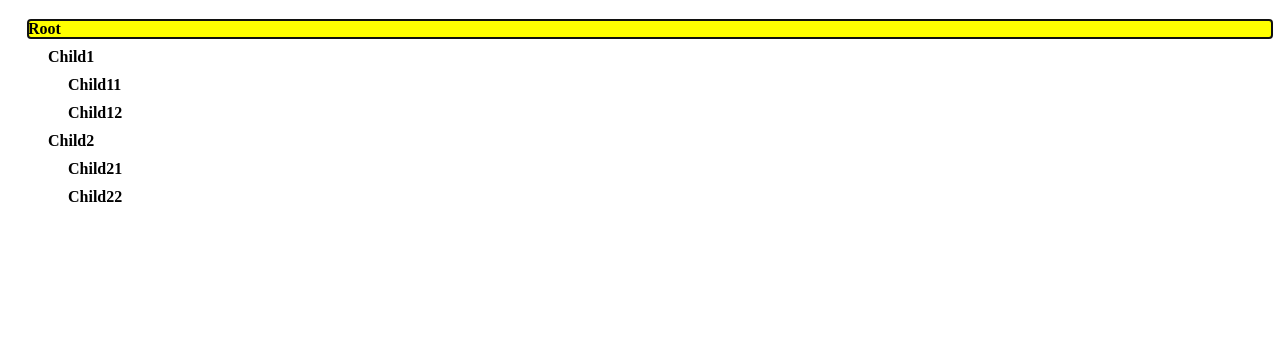
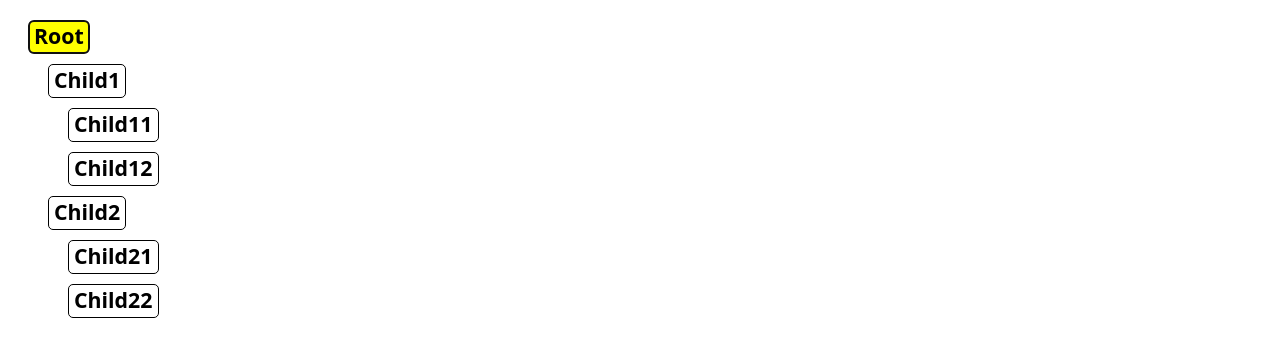
Before and after one commit to Tomitomi1021/LogicTree, a Nuxt app: page / in a window 1280 px wide. Shown: the top 356 px of the page. Built offline with nearby package versions, Linux system fonts and the light colour scheme.

Commit message:
見た目を整えた

```diff
--- a/components/TreeNode.vue
+++ b/components/TreeNode.vue
@@ -1,26 +1,29 @@
 <template>
   <div class="tree-node">
-    <div
-      v-if="!editMode"
+    <pre
+      ref="nodeLabel"
+      v-show="!editMode"
+      @keydown="handleKeyDownAtNormalMode"
       class="node-label"
-      tabindex='0'
-      @keydown="handleKeyDownAtNormalMode"
-      ref="nodeLabel">{{ node.label }}</div>
+      tabindex='0'>{{ node.label }}</pre>
     <input
       ref="nodeLabelEditor"
-      v-if="editMode"
+      v-show="editMode"
       v-model="node.label"
       @keydown="handleKeyDownAtEditMode"
+      @input="adjustContentWidth"
       @blur="onEditorBlur"
+      class="node-label"
+      :style="{width:contentWidth+'px'}"
       type="text">
     <div class="children">
       <TreeNode
+        ref="childrenComponent"
         v-for="(childNode,index) in node.children"
         :node="childNode"
         @activePrevSibling="()=>activateChildNode(index-1)"
         @activeNextSibling="()=>activateChildNode(index+1)"
-        @deleteMe="()=>deleteChildNode(index)"
-        ref="childrenComponent"/>
+        @deleteMe="()=>deleteChildNode(index)"/>
     </div>
   </div>
 </template>
@@ -38,7 +41,8 @@ export default {
   data(){
     return {
       isActive:false,
-      editMode:false
+      editMode:false,
+      contentWidth:0
     }
   },
   methods: {
@@ -62,6 +66,13 @@ export default {
       } else if (event.key === 'D'){
         this.deleteThisNodeForce();
       }
+    },
+    adjustContentWidth(){
+      const editor = this.$refs.nodeLabelEditor;
+      this.contentWidth= 0;
+      this.$nextTick(()=>{
+        this.contentWidth = editor.scrollWidth - 9 ;
+      });
     },
     deleteThisNodeForce(){
       this.$emit("deleteMe");
@@ -114,6 +125,7 @@ export default {
       this.$nextTick(()=>{
         this.$refs.nodeLabelEditor.focus();
       });
+      this.adjustContentWidth();
     },
     deactivateEditMode(){
       this.editMode=false;
@@ -158,14 +170,20 @@ export default {
 
 .node-label {
   font-weight: bold;
+  margin:0;
+  padding-top:0;
+  padding-bottom:0;
+  border: solid black 1px;
+  border-radius: 5px;
+  padding-left:5px;
+  padding-right:5px;
+  height:1.5em;
+  width:fit-content;
+  font-size:16pt;
+  font-family: "Noto Sans", sans-serif;
 }
 
 .node-label:focus{
-  font-weight: bold;
-  background-color: yellow;
-}
-
-.node-label-active{
   font-weight: bold;
   background-color: yellow;
 }
```
